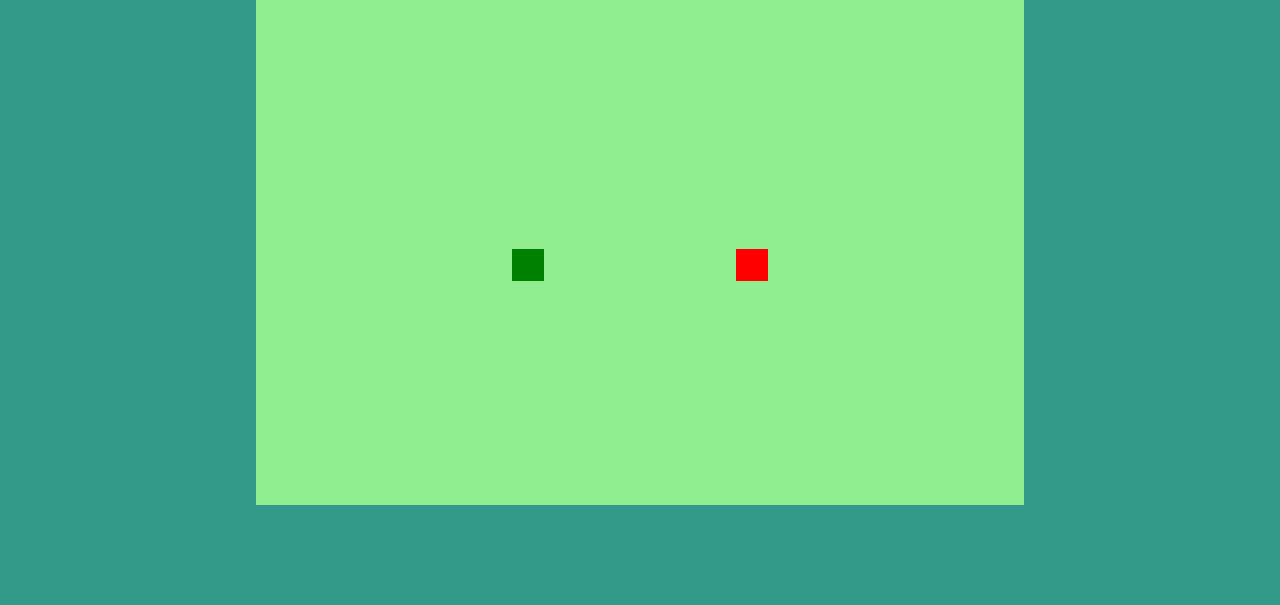
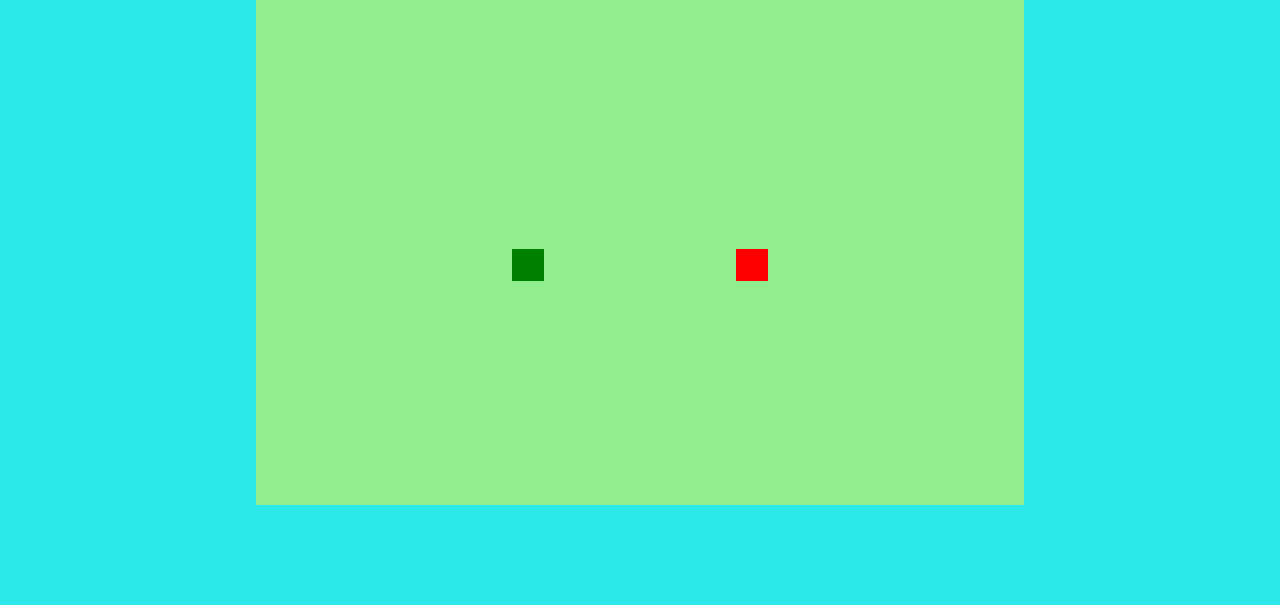
Before and after one commit to Tiago0Br/little-snake-game, a plain HTML site: page index.html in a window 1280 px wide. Shown: the part 195-800 px from the top of the page. Drawn offline with Linux system fonts and the light colour scheme.

Commit message:
Trocando a cor de fundo

```diff
--- a/style.css
+++ b/style.css
@@ -4,7 +4,7 @@
 }
 
 body {
-    background-color: #398;
+    background-color: rgb(44, 233, 233);
     height: 95vh;
     width: 95;
     display: flex;
```
